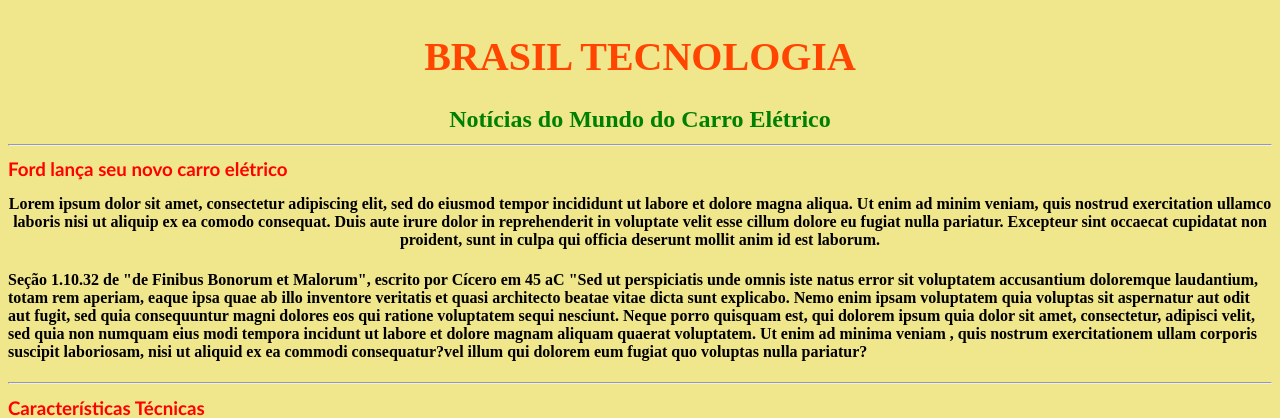
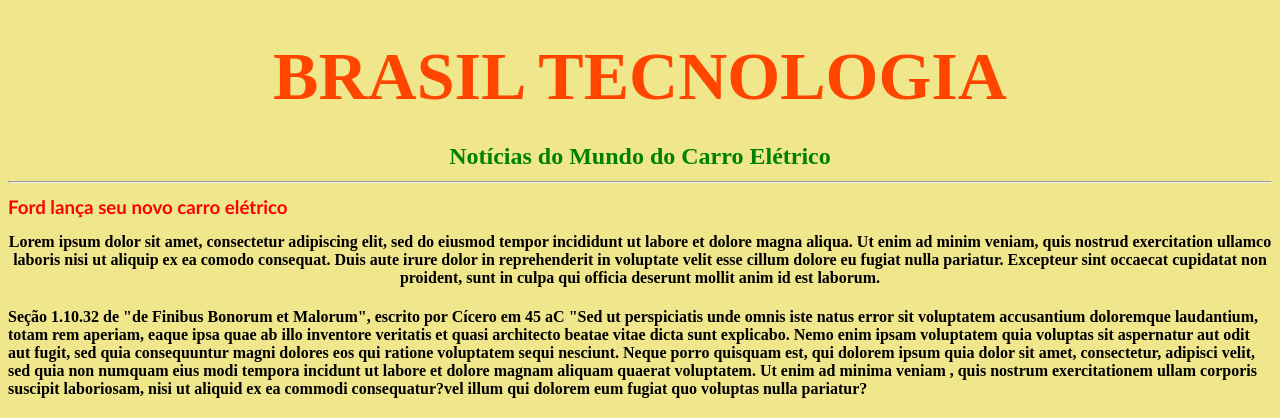
Before and after one commit to waltermartinspereirajunior/paginanetford, a plain HTML site: page index.html in a window 1280 px wide. Shown: the top 418 px of the page. Drawn offline with Linux system fonts and the light colour scheme.

Commit message:
alteração tamanho de letra
aumentado de 40 para 68

```diff
--- a/index.html
+++ b/index.html
@@ -5,7 +5,7 @@
      </head>
 <body bgcolor="Khaki">
 
-	<h1 align="center" style="color:orangered;line-height:60px; font-family: Swis721 BlkEx BT; font-size: 40px"> BRASIL TECNOLOGIA </h1>
+	<h1 align="center" style="color:orangered;line-height:60px; font-family: Swis721 BlkEx BT; font-size: 68px"> BRASIL TECNOLOGIA </h1>
 
 	<h2 align="center" style="color:green;line-height:10px; font-family: Swis721 BlkEx BT"> Notícias do Mundo do Carro Elétrico </h2><hr>
 
```
